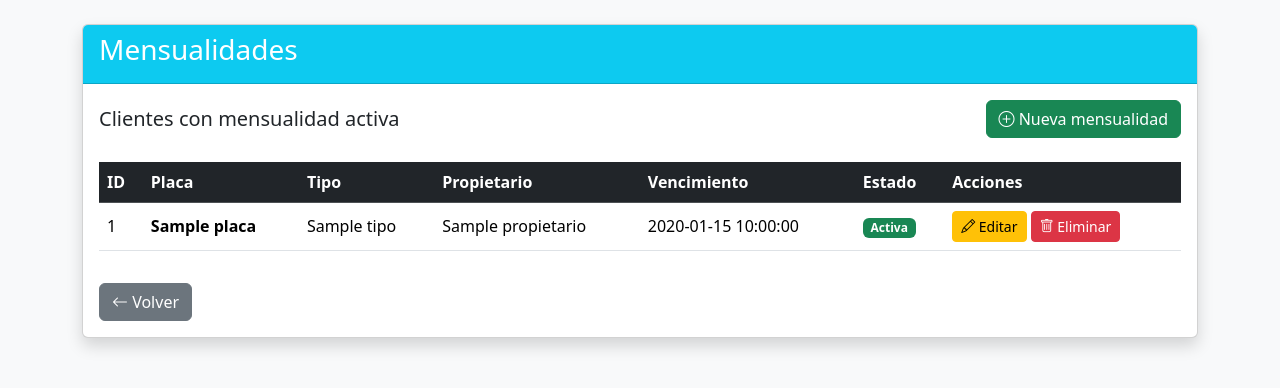
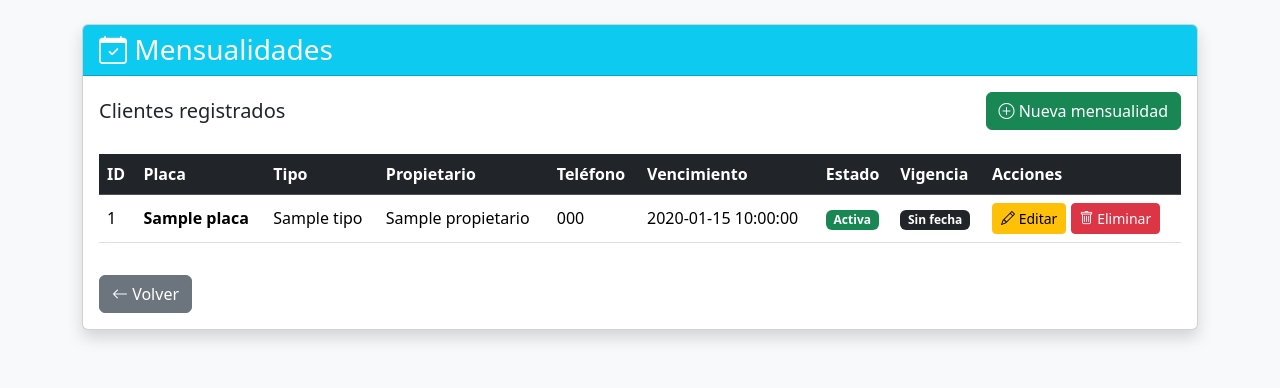
Before and after one commit to aihenox/motorbike-system, a Flask app: page /mensualidades in a window 1280 px wide. Shown: the top 388 px of the page. Run offline with Flask 3, Linux system fonts and the light colour scheme; a user stored in the database is signed in; a database or web service that is not in the repository returns one stand-in record (values such as "Sample title"); some libraries are stand-ins or nearby versions.

Commit message:
Implementar validacion automatica de mensualidades vigentes

```diff
--- a/app/routes/mensualidades.py
+++ b/app/routes/mensualidades.py
@@ -5,6 +5,11 @@ from flask import (
     redirect,
     url_for,
     flash
+)
+
+from flask import jsonify
+from app.services.mensualidades_service import (
+    buscar_mensualidad_activa
 )
 
 from flask_login import (
@@ -161,3 +166,24 @@ def eliminar_mensualidad_route(id):
             "mensualidades.mensualidades"
         )
     )
+
+# ==========================================
+# CONSULTAR MENSUALIDAD AJAX
+# ==========================================
+@mensualidades_bp.route(
+    "/api/mensualidad/<placa>"
+)
+@login_required
+def consultar_mensualidad(
+    placa
+):
+
+    mensualidad = buscar_mensualidad_activa(
+        placa
+    )
+
+    return jsonify({
+
+        "mensualidad": mensualidad is not None
+
+    })
--- a/app/services/mensualidades_service.py
+++ b/app/services/mensualidades_service.py
@@ -7,13 +7,77 @@ from app.repositories.mensualidades_repository import (
     buscar_mensualidad_activa_db
 )
 
+from datetime import date, datetime
+
 
 # ==========================================
 # LISTAR MENSUALIDADES
 # ==========================================
 def listar_mensualidades():
 
-    return obtener_mensualidades_db()
+    registros = obtener_mensualidades_db()
+
+    hoy = date.today()
+
+    resultado = []
+
+    for item in registros:
+
+        data = dict(item)
+
+        try:
+
+            # ==========================
+            # ESTADO INACTIVO
+            # ==========================
+            if data["estado"] != "Activa":
+
+                data["vigencia"] = "Inactiva"
+
+            else:
+
+                fecha_fin = datetime.strptime(
+
+                    data["fecha_fin"],
+
+                    "%Y-%m-%d"
+
+                ).date()
+
+                dias = (
+
+                    fecha_fin - hoy
+
+                ).days
+
+                # ==========================
+                # VIGENCIA
+                # ==========================
+                if dias < 0:
+
+                    data["vigencia"] = "Vencida"
+
+                elif dias <= 3:
+
+                    data["vigencia"] = (
+                        "Próxima a vencer"
+                    )
+
+                else:
+
+                    data["vigencia"] = "Vigente"
+
+        except Exception:
+
+            data["vigencia"] = (
+                "Sin fecha"
+            )
+
+        resultado.append(
+            data
+        )
+
+    return resultado
 
 # ==========================================
 # CREAR MENSUALIDAD
--- a/app/templates/mensualidades.html
+++ b/app/templates/mensualidades.html
@@ -2,11 +2,13 @@
 <html lang="es">
 
 <head>
-    <link
-        rel="stylesheet"
-        href="https://cdn.jsdelivr.net/npm/bootstrap-icons@1.11.3/font/bootstrap-icons.min.css"
+
+    <meta charset="UTF-8">
+
+    <meta
+        name="viewport"
+        content="width=device-width, initial-scale=1.0"
     >
-    <meta charset="UTF-8">
 
     <title>
 
@@ -19,6 +21,11 @@
         rel="stylesheet"
     >
 
+    <link
+        rel="stylesheet"
+        href="https://cdn.jsdelivr.net/npm/bootstrap-icons@1.11.3/font/bootstrap-icons.min.css"
+    >
+
 </head>
 
 <body class="bg-light">
@@ -29,7 +36,9 @@
 
         <div class="card-header bg-info text-white">
 
-            <h3>
+            <h3 class="mb-0">
+
+                <i class="bi bi-calendar-check"></i>
 
                 Mensualidades
 
@@ -43,7 +52,7 @@
 
                 <h5 class="mb-0">
 
-                    Clientes con mensualidad activa
+                    Clientes registrados
 
                 </h5>
 
@@ -76,9 +85,13 @@
 
                             <th>Propietario</th>
 
+                            <th>Teléfono</th>
+
                             <th>Vencimiento</th>
 
                             <th>Estado</th>
+
+                            <th>Vigencia</th>
 
                             <th>Acciones</th>
 
@@ -92,7 +105,11 @@
 
                         <tr>
 
-                            <td>{{ item.id }}</td>
+                            <td>
+
+                                {{ item.id }}
+
+                            </td>
 
                             <td class="fw-bold">
 
@@ -100,12 +117,31 @@
 
                             </td>
 
-                            <td>{{ item.tipo }}</td>
+                            <td>
 
-                            <td>{{ item.propietario }}</td>
+                                {{ item.tipo }}
 
-                            <td>{{ item.fecha_fin }}</td>
+                            </td>
 
+                            <td>
+
+                                {{ item.propietario }}
+
+                            </td>
+
+                            <td>
+
+                                {{ item.telefono }}
+
+                            </td>
+
+                            <td>
+
+                                {{ item.fecha_fin }}
+
+                            </td>
+
+                            <!-- ESTADO -->
                             <td>
 
                                 {% if item.estado == "Activa" %}
@@ -118,7 +154,7 @@
 
                                 {% else %}
 
-                                    <span class="badge bg-danger">
+                                    <span class="badge bg-secondary">
 
                                         Inactiva
 
@@ -128,6 +164,54 @@
 
                             </td>
 
+                            <!-- VIGENCIA -->
+                            <td>
+
+                                {% if item.vigencia == "Vigente" %}
+
+                                    <span class="badge bg-success">
+
+                                        Vigente
+
+                                    </span>
+
+                                {% elif item.vigencia == "Próxima a vencer" %}
+
+                                    <span class="badge bg-warning text-dark">
+
+                                        Próxima a vencer
+
+                                    </span>
+
+                                {% elif item.vigencia == "Vencida" %}
+
+                                    <span class="badge bg-danger">
+
+                                        Vencida
+
+                                    </span>
+
+                                {% elif item.vigencia == "Inactiva" %}
+
+                                    <span class="badge bg-secondary">
+
+                                        Inactiva
+
+                                    </span>
+
+                                {% else %}
+
+                                    <span class="badge bg-dark">
+
+                                        Sin fecha
+
+                                    </span>
+
+                                {% endif %}
+
+                            </td>
+
+                            <!-- ACCIONES -->
                             <td>
 
                                 <a
```
Also changed, not shown: app/templates/ingreso.html (+86 -0 lines).
